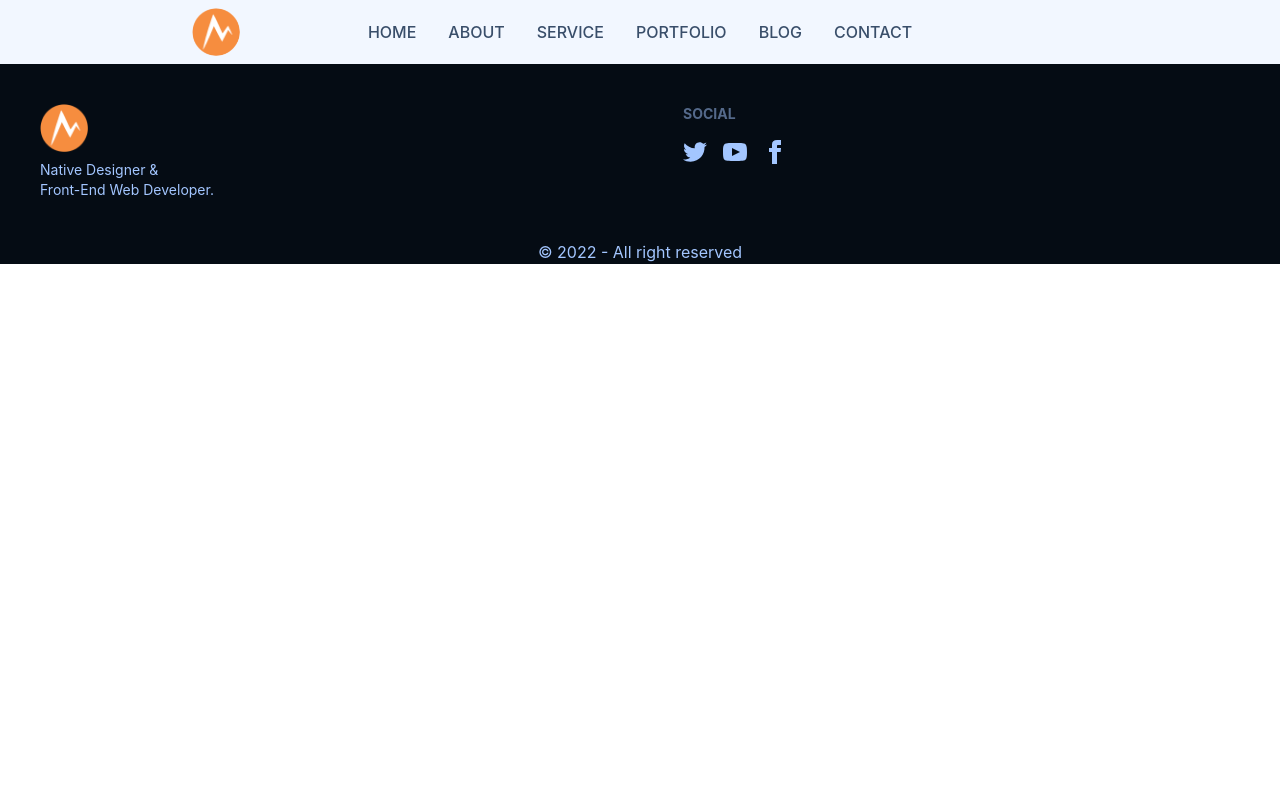
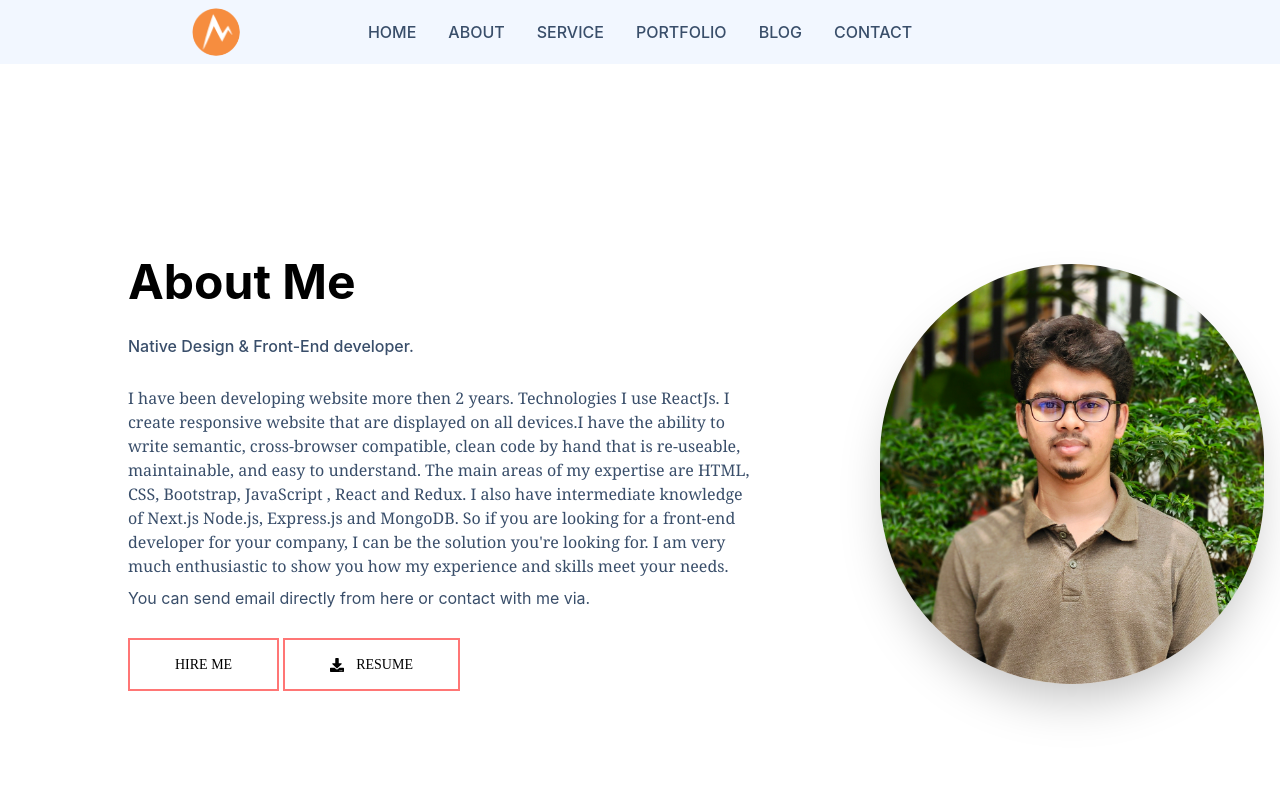
Before and after one commit to mayinuddin-munna/own-portfolio, a React (Create React App) app: page /about in a window 1280 px wide. Shown: the top 800 px of the page. Built offline with nearby package versions, Linux system fonts and the light colour scheme.

Commit message:
home is done

```diff
--- a/src/Pages/About/About.js
+++ b/src/Pages/About/About.js
@@ -7,26 +7,25 @@ import { Link } from 'react-router-dom';
 
 const About = () => {
     return (
-        <div></div>
-        // <div className="hero min-h-screen mt-[10px]">
-        //     <div className="hero-content flex-col lg:flex-row-reverse">
-        //         <img src={profile} alt='profile' className="max-w-sm rounded-full w-58 shadow-2xl" />
-        //         <div>
-        //             <div className="card-body lg:mx-20 md:mx-20">
-        //                 <Slide bottom>
-        //                     <h1 className="text-5xl text-black font-bold ">About Me</h1>
-        //                     <p className="py-5 text-green text-current font-medium">Native Design & Front-End developer.</p>
-        //                     <p className="font-serif">I have been developing website more then 2 years. Technologies I use ReactJs. I create responsive website that are displayed on all devices.I have the ability to write semantic, cross-browser compatible, clean code by hand that is re-useable, maintainable, and easy to understand. The main areas of my expertise are HTML, CSS, Bootstrap, JavaScript , React and Redux. I also have intermediate knowledge of Next.js Node.js, Express.js and MongoDB. So if you are looking for a front-end developer for your company, I can be the solution you're looking for. I am very much enthusiastic to show you how my experience and skills meet your needs.</p>
-        //                     <p>You can send email directly from here or contact with me via.</p>
-        //                     <div className='flex gap-5 mt-5'>
-        //                         <Link to='/contact'><Button>Hire me</Button></Link>
-        //                         <Button><FaDownload className='mr-3 mt-1' />resume</Button>
-        //                     </div>
-        //                 </Slide>
-        //             </div>
-        //         </div>
-        //     </div>
-        // </div>
+        <div className="hero min-h-screen mt-[10px]">
+            <div className="hero-content flex-col lg:flex-row-reverse">
+                <img src={profile} alt='profile' className="sm:min-w-sm lg:max-w-sm md:max-w-sm rounded-full w-58 shadow-2xl" />
+                <div>
+                    <div className="card-body lg:mx-20 md:mx-20">
+                        <Slide bottom>
+                            <h1 className="text-5xl text-black font-bold ">About Me</h1>
+                            <p className="py-5 text-green text-current font-medium">Native Design & Front-End developer.</p>
+                            <p className="font-serif">I have been developing website more then 2 years. Technologies I use ReactJs. I create responsive website that are displayed on all devices.I have the ability to write semantic, cross-browser compatible, clean code by hand that is re-useable, maintainable, and easy to understand. The main areas of my expertise are HTML, CSS, Bootstrap, JavaScript , React and Redux. I also have intermediate knowledge of Next.js Node.js, Express.js and MongoDB. So if you are looking for a front-end developer for your company, I can be the solution you're looking for. I am very much enthusiastic to show you how my experience and skills meet your needs.</p>
+                            <p>You can send email directly from here or contact with me via.</p>
+                            <div className='flex gap-5 sm:gap-1 mt-5'>
+                                <Link to='/contact'><Button>Hire me</Button></Link>
+                                <Button><FaDownload className='lg:mr-3 md:mr-3 mt-1' />resume</Button>
+                            </div>
+                        </Slide>
+                    </div>
+                </div>
+            </div>
+        </div>
     );
 };
 
--- a/src/Pages/Home/Home.js
+++ b/src/Pages/Home/Home.js
@@ -18,12 +18,12 @@ const Home = () => {
                     <div className='mt-[-14rem] text-white '>
                         <p className="text-xl mb-5"><span className='[#000]'>Hello</span> i am</p>
                         <Typed
-                            className='text-5xl sm:text-2xl tracking-widest leading-loose font-bold'
+                            className='text-2xl sm:text-5xl tracking-widest leading-loose font-bold'
                             strings={['Mayinuddin Munna.']}
                             typeSpeed={40}
                         />
                         <br />
-                        <h1 className="text-2xl font-medium mt-5">
+                        <h1 className="text-l sm:text-2xl font-medium mt-5">
                             Native Design & Front-End developer
                         </h1>
                         <div className="d-flex flex gap-4 mt-5 py-5 ">
--- a/src/Pages/Shared/Button.css
+++ b/src/Pages/Shared/Button.css
@@ -5,12 +5,23 @@
 	font-size: 14px;
 	font-family: "montserrat";
 	text-decoration: none;
-	/* margin: 30px 0; */
 	border: 2px solid #ff7675;
-	padding: 14px 60px;
+	padding: 14px 45px;
 	text-transform: uppercase;
 	overflow: hidden;
 	transition: 1s all ease;
+}
+
+/* @media (max-width: 375px) {
+	.button{
+		padding: 14px 30px;
+	}
+} */
+
+@media (max-width: 320px) {
+	.button{
+		padding: 10px 20px;
+	}
 }
 
 .button::before {
```
